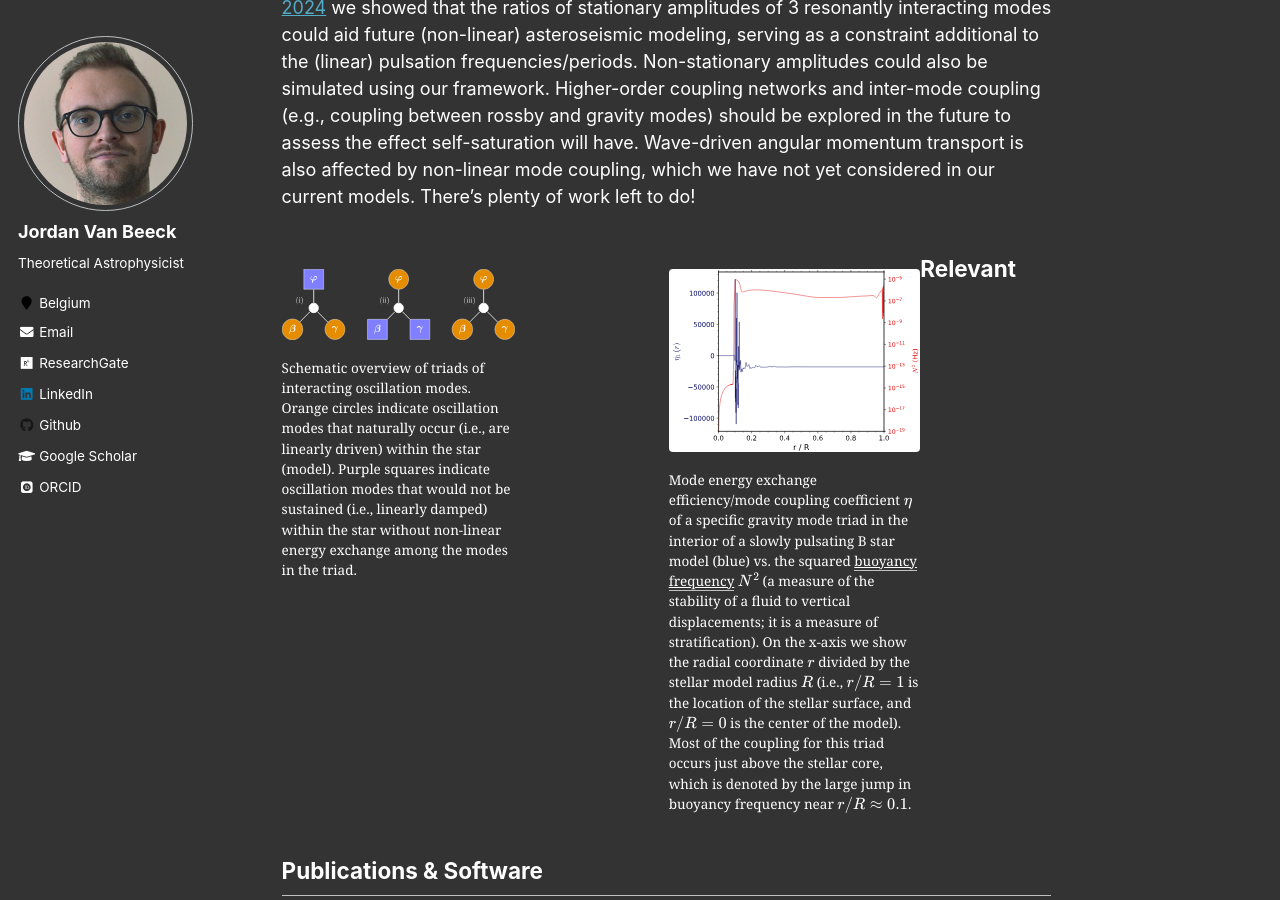
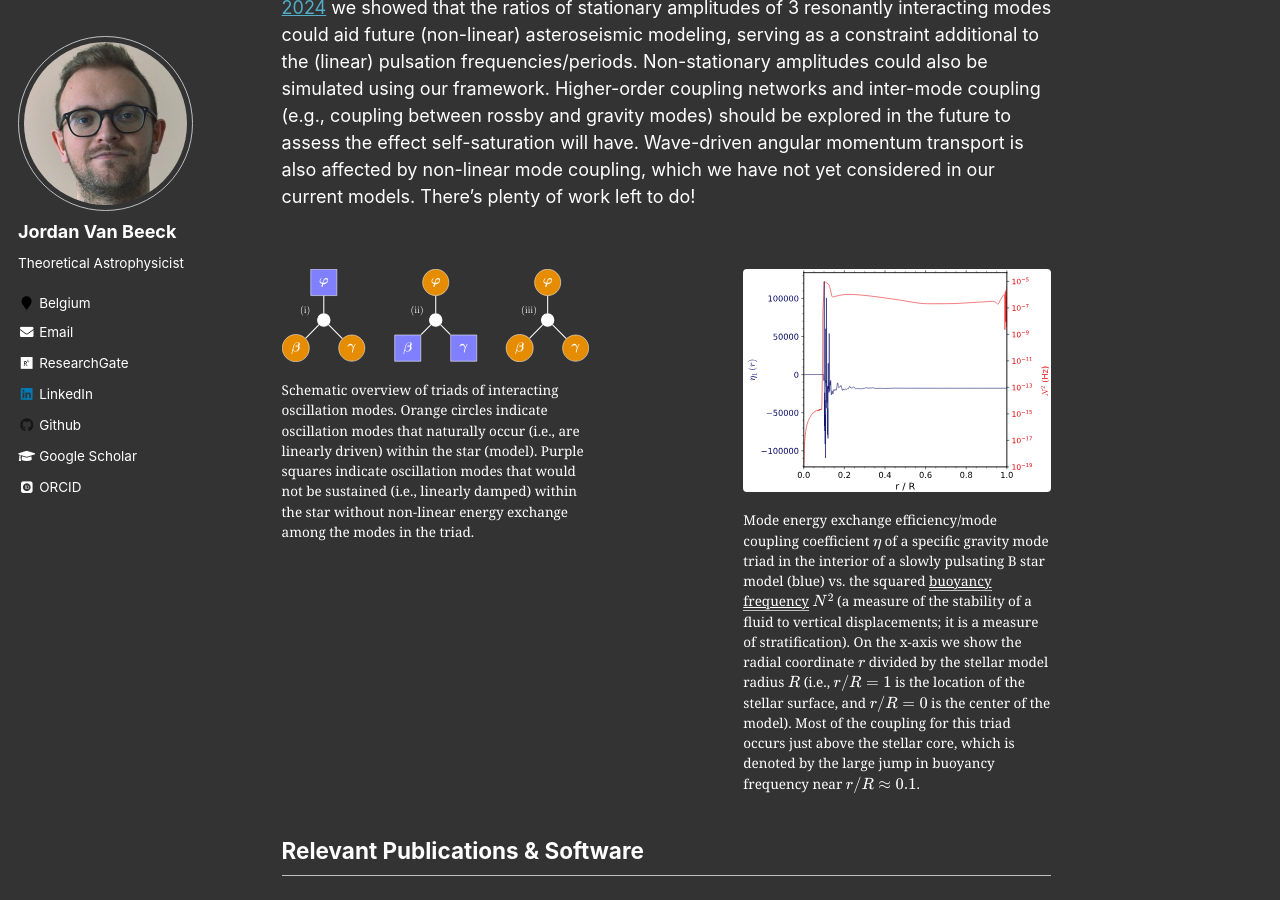
Before and after one commit to JVB11/jvb11.github.io, a Jekyll site: the page built from _research/nonlinear_coupling.md, in a window 1280 px wide and 900 px high, scrolled down 609 px. Built offline with Jekyll 4.4.1, drawn with Linux system fonts in a browser that asks for light colours; some web fonts are replaced; formulas are drawn with MathJax 3.

Commit message:
attempt to specify widths for figure containers

```diff
--- a/_research/nonlinear_coupling.md
+++ b/_research/nonlinear_coupling.md
@@ -27,13 +27,13 @@ There's plenty of work left to do!
 
 <kdb>
 <div class="container">
-<figure style="display:table; float:left; margin-right:20%;">
+<figure style="display:table; float:left; margin-right:20%; width:40%;">
   <a href="{{ '/images/research/coupling_triads_dark_mode.svg' | prepend: base_path }}" class="image-popup" title="Schematic overview of triads of interacting oscillation modes.">
     <img src="{{ '/images/research/coupling_triads_dark_mode.svg' | prepend: base_path }}" alt="Schematic overview of triads of interacting oscillation modes." style="width:100%; height:auto;">
   </a>
   <figcaption style="display: table-caption; caption-side: bottom;">Schematic overview of triads of interacting oscillation modes. Orange circles indicate oscillation modes that naturally occur (i.e., are linearly driven) within the star (model). Purple squares indicate oscillation modes that would not be sustained (i.e., linearly damped) within the star without non-linear energy exchange among the modes in the triad.</figcaption>
 </figure>
-<figure style="display:table; float:left; margin-right:auto;">
+<figure style="display:table; float:left; margin-right:auto; width:40%;">
   <a href="{{ '/images/research/mode_coupling/coupling_profile.svg' | prepend: base_path }}" class="image-popup" title="Example of a profile of the mode coupling coefficient in the stellar model interior.">
     <img src="{{ '/images/research/mode_coupling/coupling_profile.svg' | prepend: base_path }}" alt="Example of a profile of the mode coupling coefficient in the stellar model interior." style="width:100%; height:auto;">
   </a>
```
